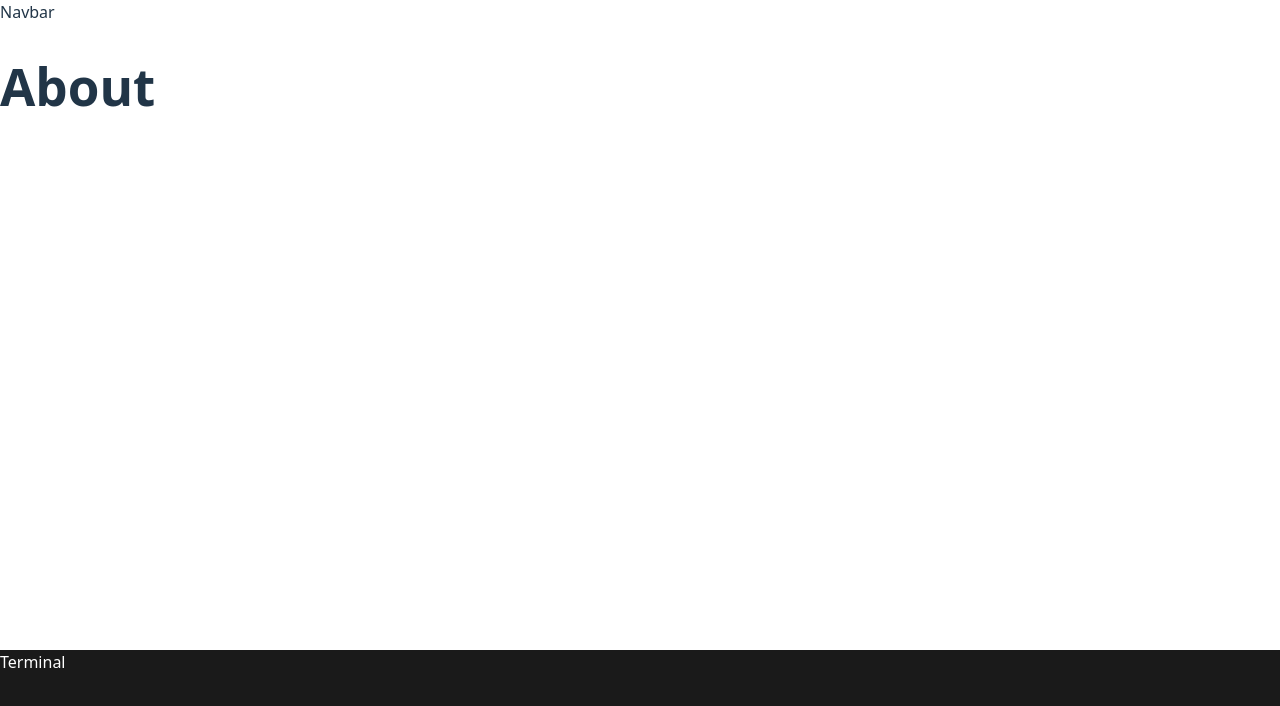
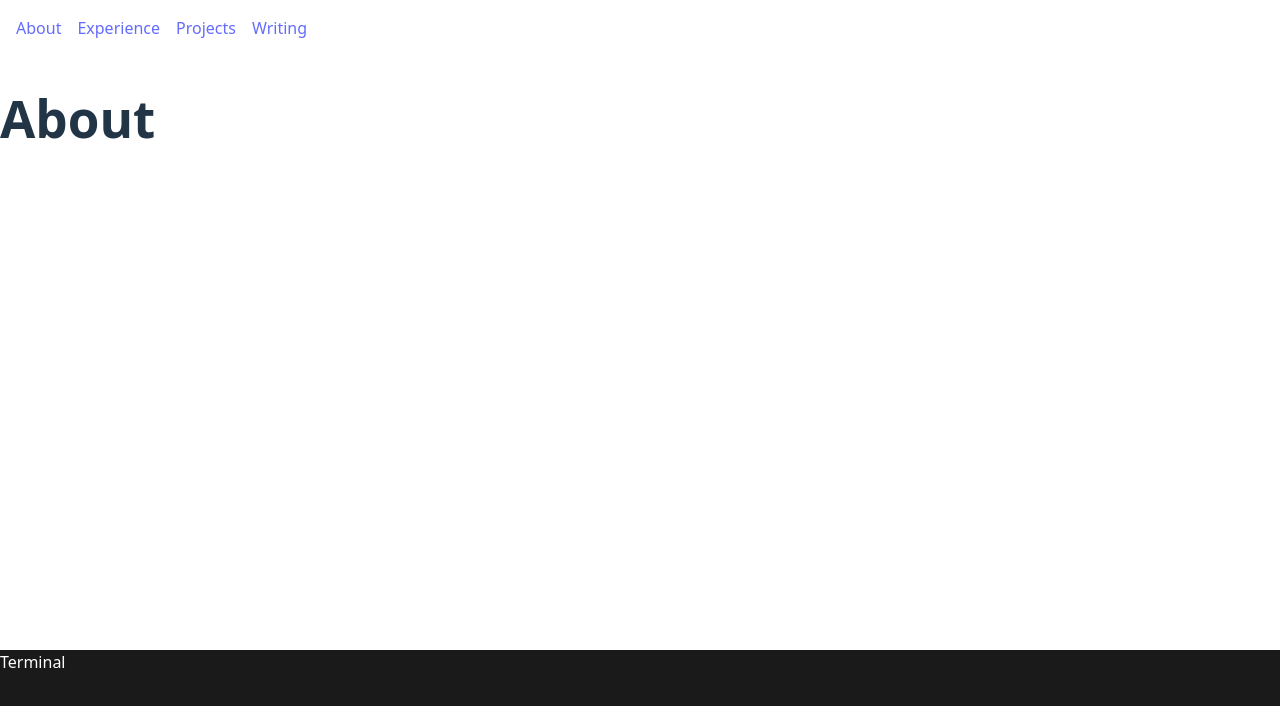
Before and after one commit to kevinclb/portfolio, a React (Vite) app: page /about in a window 1280 px wide. Shown: the top 706 px of the page. Built offline with nearby package versions, Linux system fonts and the light colour scheme.

Commit message:
replace static navbar with Navbar component in Layout

```diff
--- a/src/components/Layout.tsx
+++ b/src/components/Layout.tsx
@@ -1,9 +1,10 @@
 import { Outlet } from 'react-router-dom'
+import Navbar from './Navbar'
 
 function Layout() {
   return (
     <div style={{ minHeight: '100vh', display: 'flex', flexDirection: 'column' }}>
-      <nav>Navbar</nav>
+      <Navbar />
       <main style={{ flex: 1, paddingBottom: '150px' }}>
         <Outlet />
       </main>
--- /dev/null
+++ b/src/components/Navbar.tsx
@@ -0,0 +1,14 @@
+import { NavLink } from 'react-router-dom'
+
+function Navbar() {
+  return (
+    <nav style={{ display: 'flex', gap: '1rem', padding: '1rem' }}>
+      <NavLink to="/about">About</NavLink>
+      <NavLink to="/experience">Experience</NavLink>
+      <NavLink to="/projects">Projects</NavLink>
+      <NavLink to="/writing">Writing</NavLink>
+    </nav>
+  )
+}
+
+export default Navbar
```
